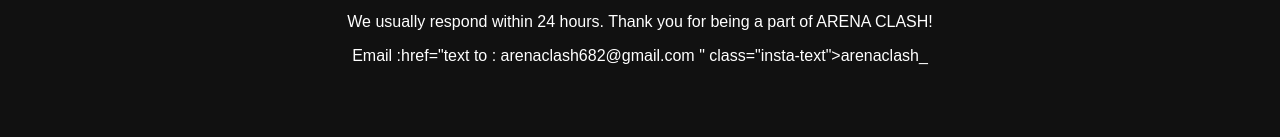
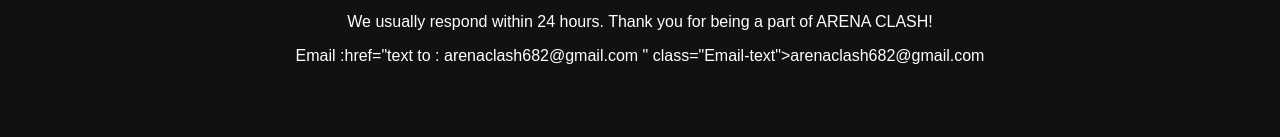
Before and after one commit to ArenaClash/Arena-Clash, a plain HTML site: page index.html in a window 1280 px wide. Shown: the part 1858-1995 px from the top of the page. Drawn offline with Linux system fonts and the light colour scheme.

Commit message:
index.html

```diff
--- a/index.html
+++ b/index.html
@@ -157,7 +157,7 @@
         <p>We are dedicated to providing the best gaming experience.</p>
         <p>Email: <a href="message to: arenaclash682@gmail.com " class="email-text">arenaclash682@gmail.com </a></p>
         <p>We usually respond within 24 hours. Thank you for being a part of ARENA CLASH!</p>
-        <p>Email :<a>href="text to : arenaclash682@gmail.com " class="insta-text">arenaclash_</a></p>
+        <p>Email :<a>href="text to : arenaclash682@gmail.com " class="Email-text">arenaclash682@gmail.com</a></p>
     </section>
     <footer>
         <p>&copy; 2025 ARENA CLASH. All rights reserved.</p>
```
